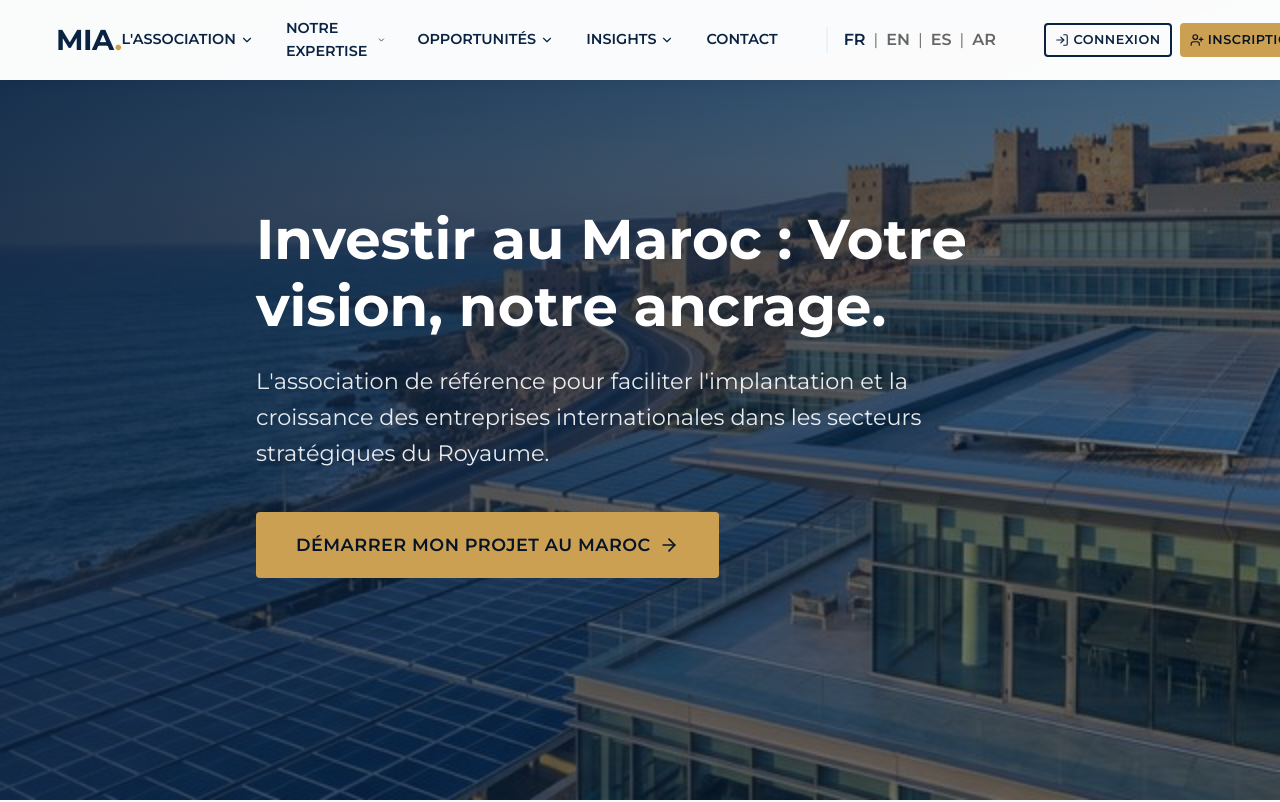
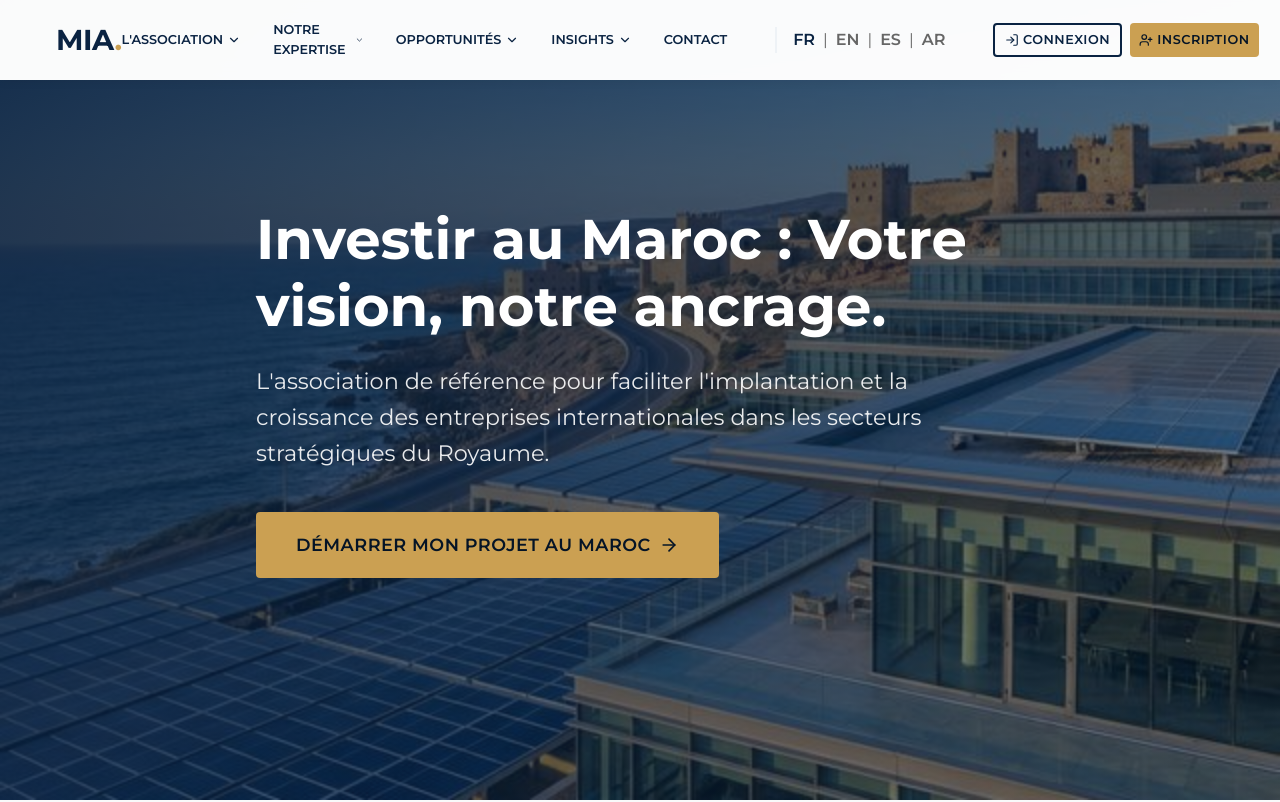
Before and after one commit to bernard-star/MIA, a React (Vite) app: page / in a window 1280 px wide. Shown: the top 802 px of the page. Built offline with nearby package versions, Linux system fonts and the light colour scheme; no server answers; the database is empty.

Commit message:
style: decrease font size of navbar links

```diff
--- a/src/App.css
+++ b/src/App.css
@@ -186,7 +186,7 @@ section {
 
 .nav-link {
   font-weight: 600;
-  font-size: 0.9rem;
+  font-size: 0.8rem;
   color: var(--royal-blue);
   text-transform: uppercase;
   transition: color 0.3s ease;
@@ -229,7 +229,7 @@ section {
   color: var(--royal-blue);
   text-decoration: none;
   font-weight: 500;
-  font-size: 0.9rem;
+  font-size: 0.8rem;
   transition: all 0.2s ease;
 }
 
```
